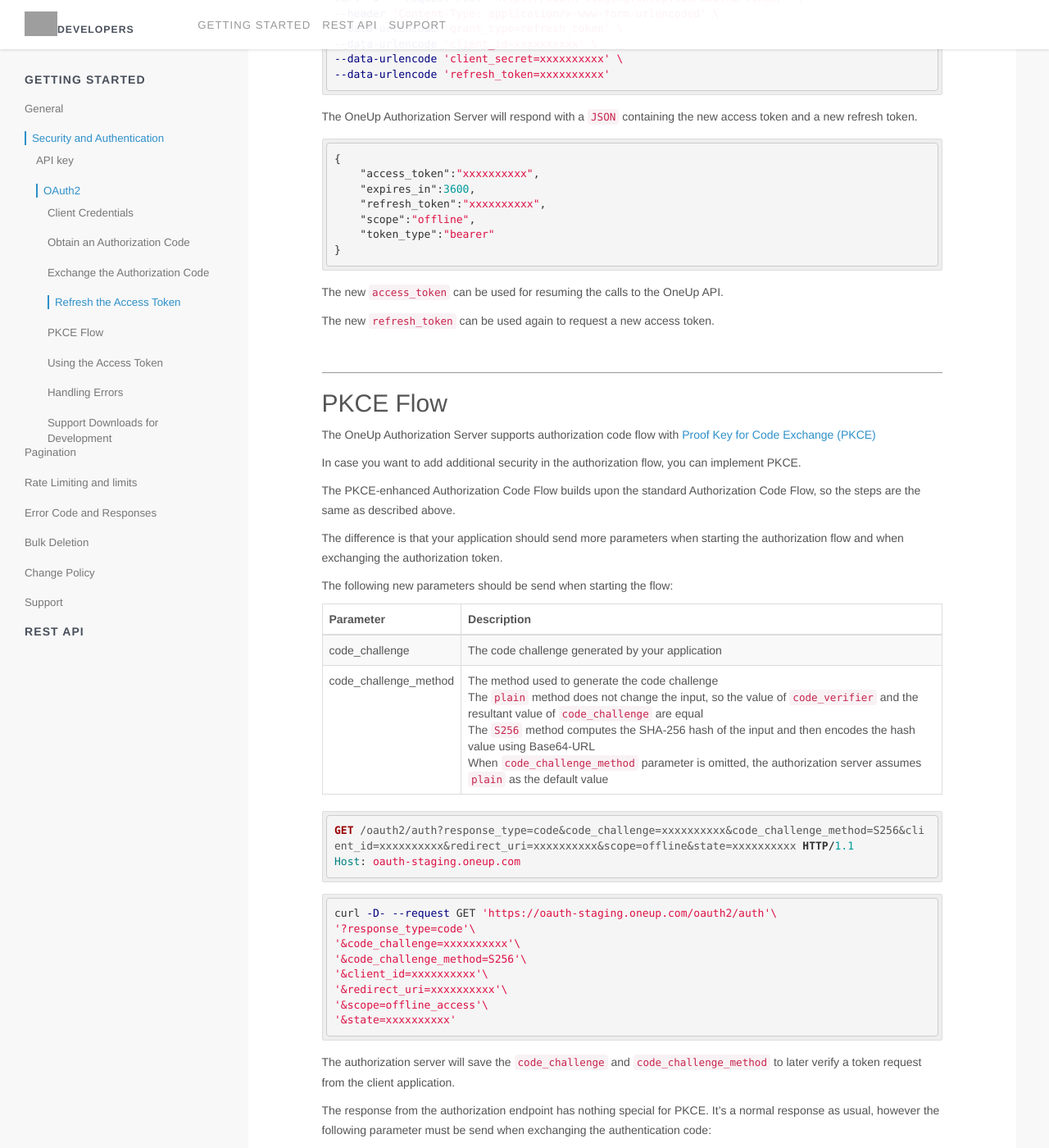
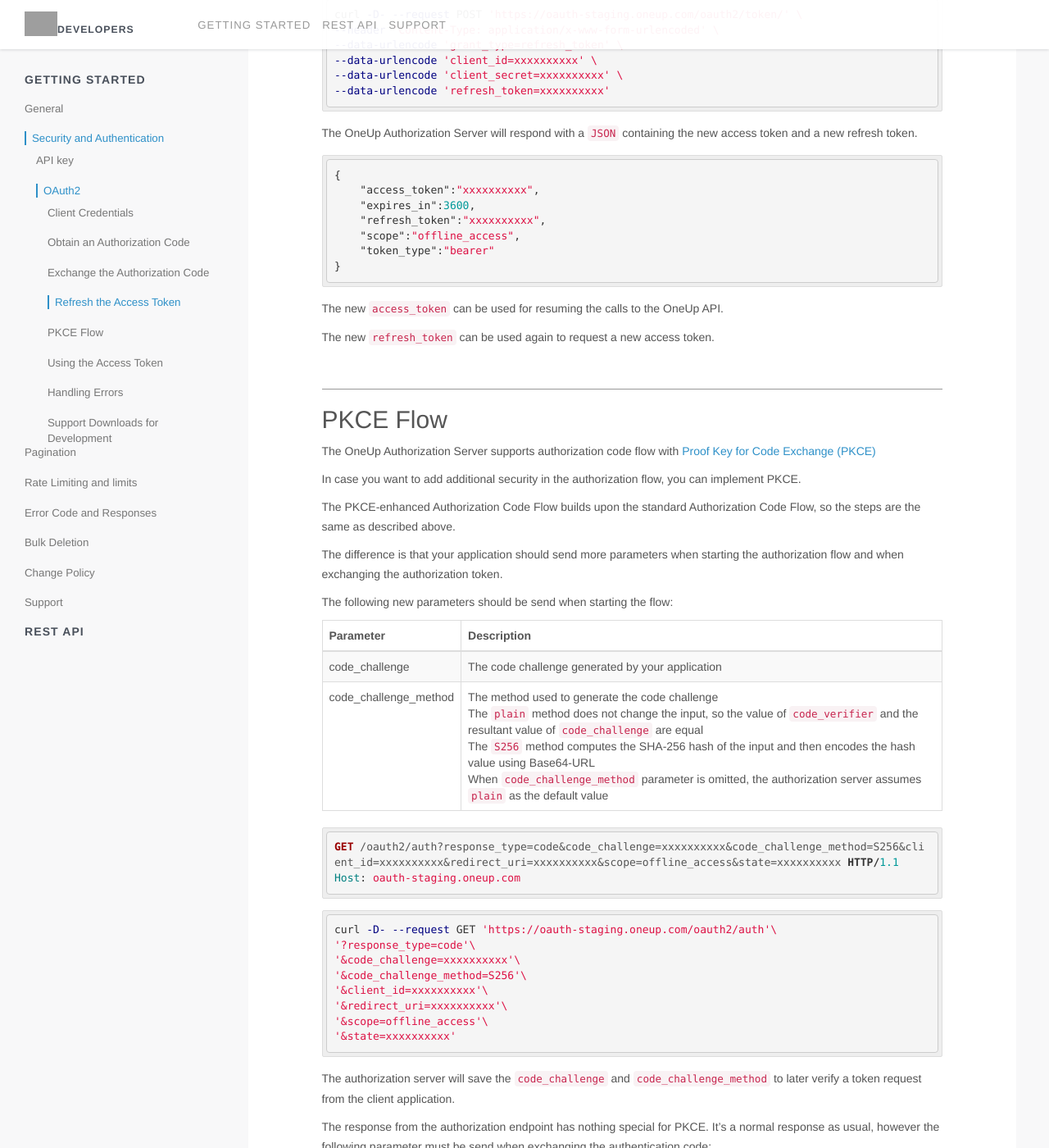
Before and after one commit to myERP/myerp.github.io, a Jekyll site: the page built from index.html, in a window 1280 px wide and 1400 px high, scrolled down 8832 px. Shown: the whole window at 82% size. Built offline with Jekyll 4.4.1, drawn with Linux system fonts in a browser that asks for light colours; nearby versions of some CDN libraries; Markdown is read by kramdown in place of the engine named in the settings; a style sheet for code colours, icons or effects is not loaded; some of the changed text lies outside the part shown; grey boxes are pictures that could not be loaded.

Commit message:
fixes scope.

```diff
--- a/_includes/1.0/overview/security/oauth2/authorization.html
+++ b/_includes/1.0/overview/security/oauth2/authorization.html
@@ -32,7 +32,7 @@
             </tr>
             <tr>
                 <td>scope</td>
-                <td><b>offline *</b></td>
+                <td style="white-space: nowrap;"><b>offline_access *</b></td>
                 <td>The only scope available. It indicates that you will have read access to user's data and you will receive a <i>refresh token</i> when exchanging the authentication code</td>
             </tr>
             <tr>
@@ -45,7 +45,7 @@
     <p style="text-align: right"><small><b>* only one possible valid value</b></small></p>
 
 {% highlight http %}
-GET {{site.oauth2.endpoints.authorization.url}}?response_type=code&client_id=xxxxxxxxxx&redirect_uri=xxxxxxxxxx&scope=offline&state=xxxxxxxxxx HTTP/1.1
+GET {{site.oauth2.endpoints.authorization.url}}?response_type=code&client_id=xxxxxxxxxx&redirect_uri=xxxxxxxxxx&scope=offline_access&state=xxxxxxxxxx HTTP/1.1
 Host: {{ site.oauth2.domain }}
 {% endhighlight %}
 
--- a/_includes/1.0/overview/security/oauth2/exchange.html
+++ b/_includes/1.0/overview/security/oauth2/exchange.html
@@ -77,7 +77,7 @@
     "access_token":"xxxxxxxxxx",
     "expires_in":3600,
     "refresh_token":"xxxxxxxxxx",
-    "scope":"offline",
+    "scope":"offline_access",
     "token_type":"bearer"
 }
 {% endhighlight %}
@@ -106,7 +106,7 @@
         </tr>
         <tr>
             <td>scope</td>
-            <td>The scope granted to your application. Right now the only scope supported is <code>offline</code></td>
+            <td>The scope granted to your application. Right now the only scope supported is <code>offline_access</code></td>
         </tr>
         <tr>
             <td>token_type</td>
--- a/_includes/1.0/overview/security/oauth2/pkce.html
+++ b/_includes/1.0/overview/security/oauth2/pkce.html
@@ -36,7 +36,7 @@
     </table>
 
 {% highlight http %}
-GET {{site.oauth2.endpoints.authorization.url}}?response_type=code&code_challenge=xxxxxxxxxx&code_challenge_method=S256&client_id=xxxxxxxxxx&redirect_uri=xxxxxxxxxx&scope=offline&state=xxxxxxxxxx HTTP/1.1
+GET {{site.oauth2.endpoints.authorization.url}}?response_type=code&code_challenge=xxxxxxxxxx&code_challenge_method=S256&client_id=xxxxxxxxxx&redirect_uri=xxxxxxxxxx&scope=offline_access&state=xxxxxxxxxx HTTP/1.1
 Host: {{ site.oauth2.domain }}
 {% endhighlight %}
 
--- a/_includes/1.0/overview/security/oauth2/refresh.html
+++ b/_includes/1.0/overview/security/oauth2/refresh.html
@@ -80,7 +80,7 @@
     "access_token":"xxxxxxxxxx",
     "expires_in":3600,
     "refresh_token":"xxxxxxxxxx",
-    "scope":"offline",
+    "scope":"offline_access",
     "token_type":"bearer"
 }
 {% endhighlight %}
```
